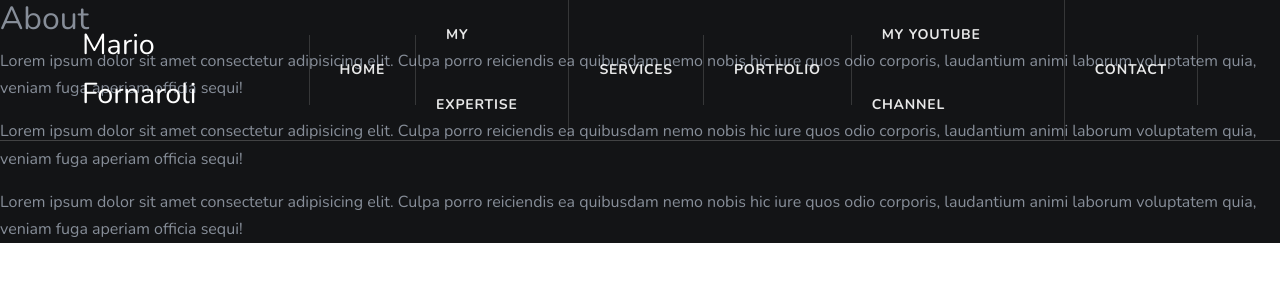
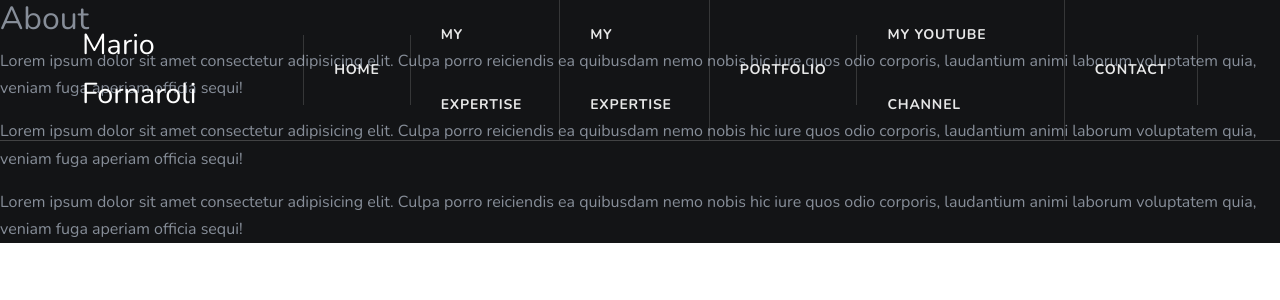
Before and after one commit to mariofornaroli/personal-site, a Next.js app: page /about in a window 1280 px wide. Shown: the top 300 px of the page. Built offline with nearby package versions, Linux system fonts and the light colour scheme.

Commit message:
Header minor style fix

```diff
--- a/comps/Header.jsx
+++ b/comps/Header.jsx
@@ -74,7 +74,7 @@ const Header = () => {
                                         href="#services"
                                         onClick={handleClick}
                                     >
-                                        <span>Services</span>
+                                        <span>My Expertise</span>
                                     </a>
                                 </li>
                                 <li>
--- a/styles/main/_header.scss
+++ b/styles/main/_header.scss
@@ -107,6 +107,9 @@
             &.current {
               color: $px-theme;
             }
+          }
+          span {
+            display: inline-block;
           }
         }
         &.current {
```
